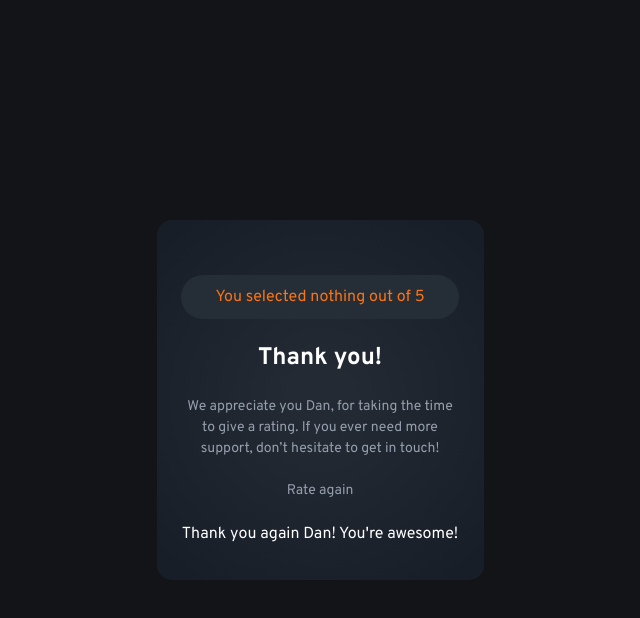
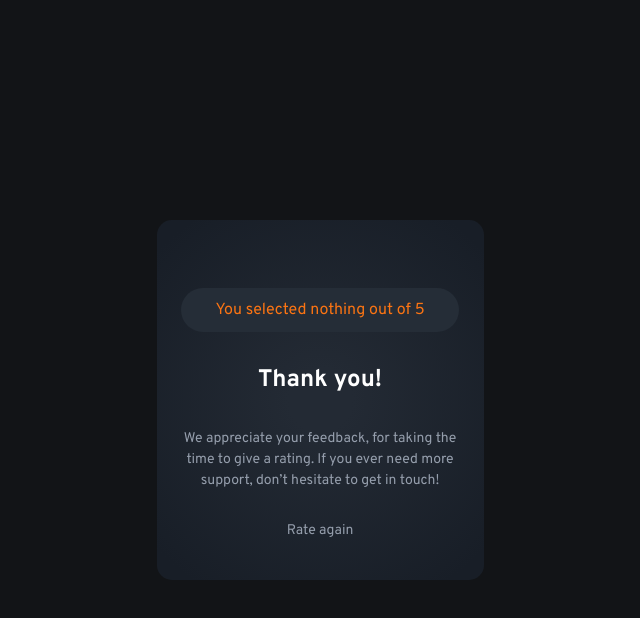
Before and after one commit to RobertMacIntyre/Interactive-Rating-Component, a plain HTML site: page index.html in a window 1280 px wide. Both pictures are taken after a click on the element "SUBMIT". Shown: the whole page, without its empty margins (320-960 px from the left). Drawn offline with Linux system fonts and the light colour scheme.

Commit message:
Add files via upload

```diff
--- a/index.html
+++ b/index.html
@@ -33,10 +33,9 @@
         <img src="./images/illustration-thank-you.svg" alt="">
         <p class="result__answer">You selected <span id="rating">nothing</span> out of 5</p>
         <h1 class="result__headline">Thank you!</h1>
-        <p class="result__body">We appreciate you Dan, for taking the time to give a rating. If you ever need more support, don’t
+        <p class="result__body">We appreciate your feedback, for taking the time to give a rating. If you ever need more support, don’t
             hesitate to get in touch!</p>
         <a class="result__back">Rate again</a>
-        <a class=""result__back">Thank you again Dan! You're awesome!</a>
     </div>
     <!-- Thank you state end -->
 </div>
```
